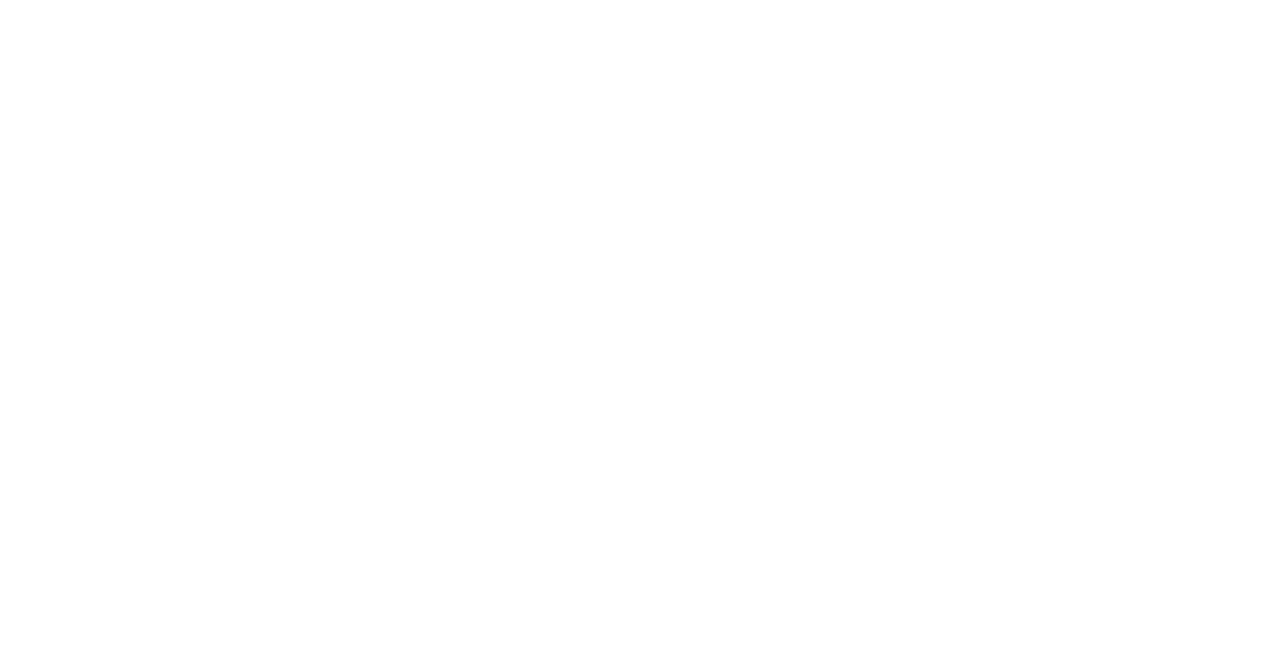
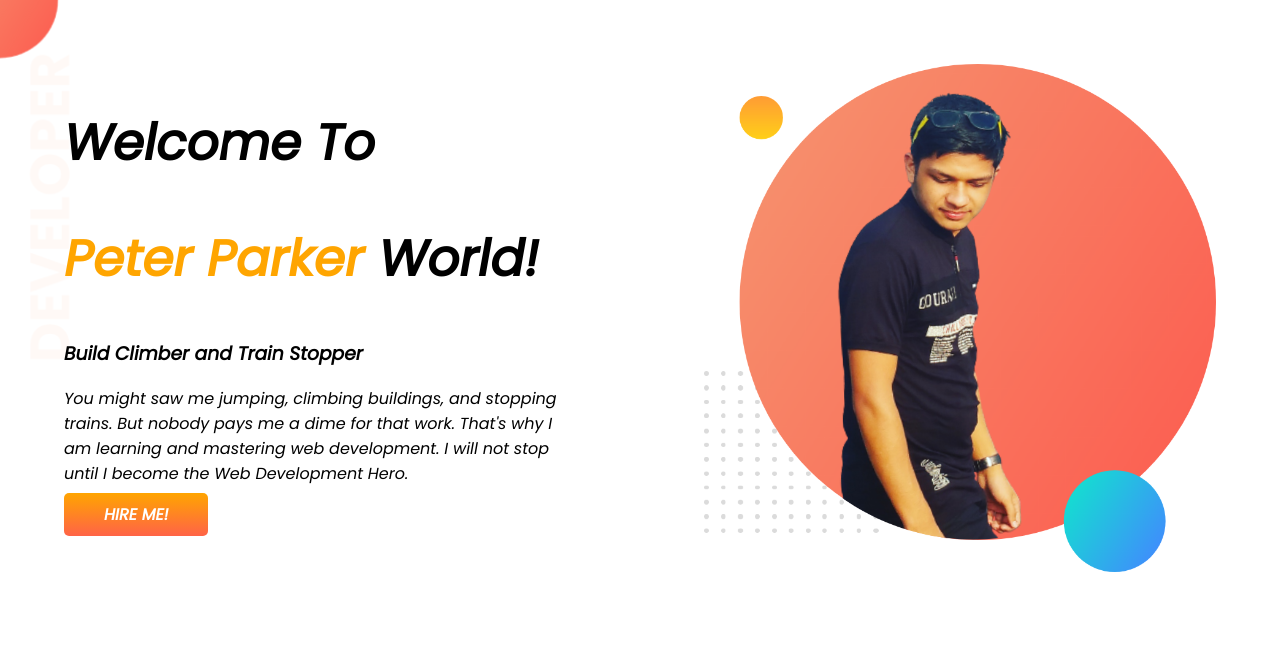
Before and after one commit to RahulKantiChakroborty/devoloper-portfolio, a plain HTML site: page index.html in a window 1280 px wide. Drawn offline with Linux system fonts and the light colour scheme.

Commit message:
top-banner added

```diff
--- a/index.html
+++ b/index.html
@@ -1,13 +1,32 @@
 <!DOCTYPE html>
 <html lang="en">
+
 <head>
     <meta charset="UTF-8">
     <meta http-equiv="X-UA-Compatible" content="IE=edge">
     <meta name="viewport" content="width=device-width, initial-scale=1.0">
     <title>devoloper-portfolio</title>
+    <link rel="preconnect" href="https://fonts.googleapis.com">
+    <link rel="preconnect" href="https://fonts.gstatic.com" crossorigin>
+    <link href="https://fonts.googleapis.com/css2?family=Poppins:ital@1&display=swap" rel="stylesheet">
     <link rel="stylesheet" href="style.css">
 </head>
+
 <body>
+    <section class="top-banner">
+        <div class="half-width">
+            <h1>Welcome To</h1>
+            <h1><span class="orange-color">Peter Parker </span> World!</h1>
+            <h3>Build Climber and Train Stopper</h3>
+            <p>You might saw me jumping, climbing buildings, and stopping trains. But nobody pays me a dime for that
+                work.
+                That's why I am learning and mastering web development.
+                I will not stop until I become the Web Development Hero.
+            </p>
+            <a class="link-button" target="blank" href="https://www.linkedin.com/company/programminghero/">HIRE ME!</a>
+        </div>
+        <div class="half-width"><img src="images/Rahul bg y.png" alt=""></div>
+    </section>
+</body>
 
-</body>
 </html>
--- a/style.css
+++ b/style.css
@@ -0,0 +1,32 @@
+body{
+    font-family: 'Poppins', sans-serif;
+    margin: 0%;
+}
+h1{
+    font-size: 50px;
+}
+.orange-color{
+    color: orange;
+}
+section{
+    display: flex;
+}
+.half-width{
+    width: 100%;
+    padding: 5%;
+}
+.half-width img{
+    width: 100%;
+}
+.link-button{
+    color:white;
+    text-decoration: none;
+    background-image: linear-gradient(orange,tomato);
+    padding: 10px 40px;
+    border-radius: 5px;
+    font-weight: 700;
+}
+.top-banner{
+    background-image:url(images/top-banner.png);
+    background-repeat: no-repeat;
+}
```
Also changed, not shown: images/DeCaprio (1).png (added), images/Rahul bg y.png (added), images/dream-bg.png (added), images/exp-bg.png (added), images/jhankar.png (added), images/jhankar2.png (added), images/my-bg.png (added), images/my-bg2.png (added), images/top-banner.png (added), 7 other files.
